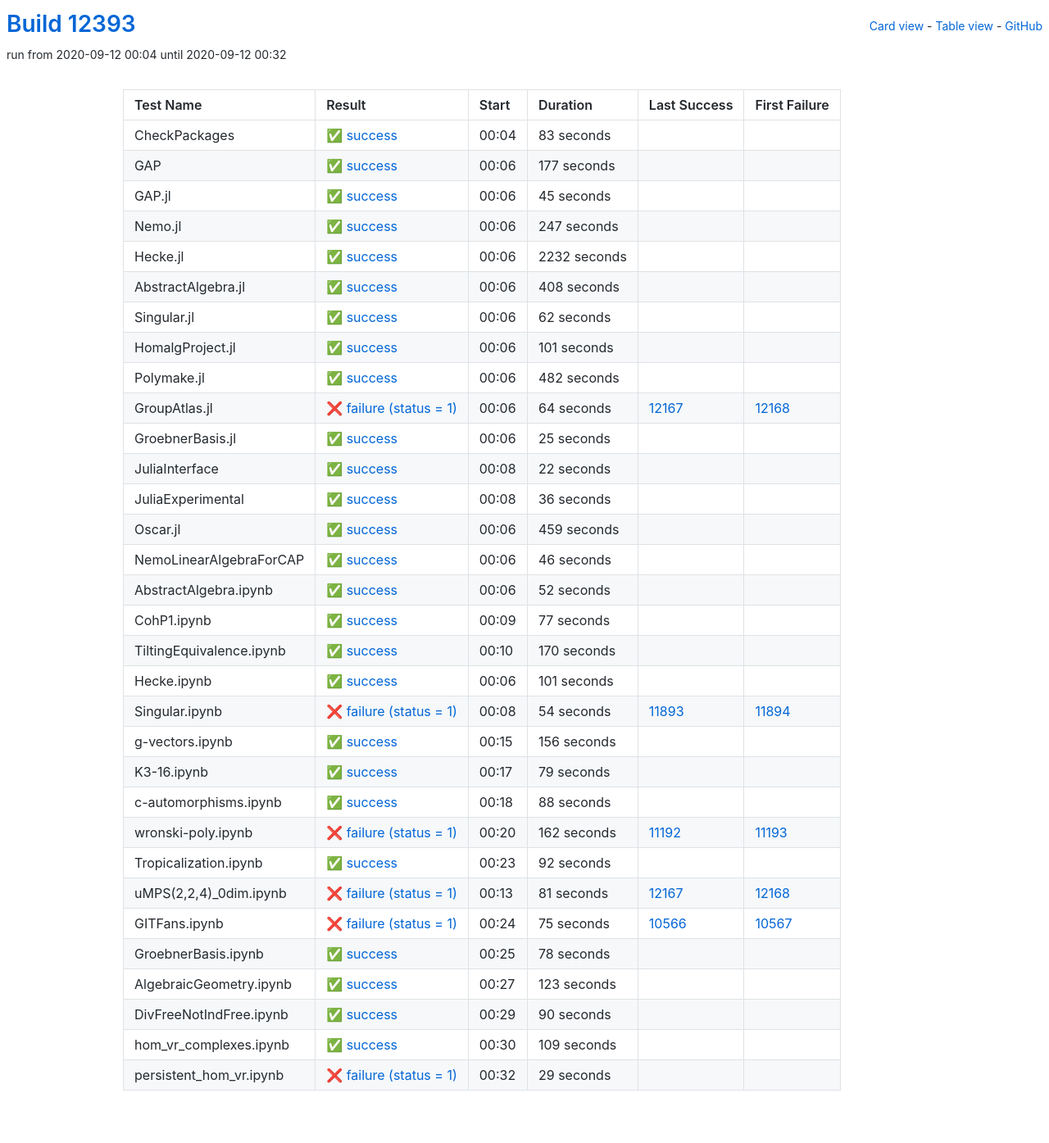
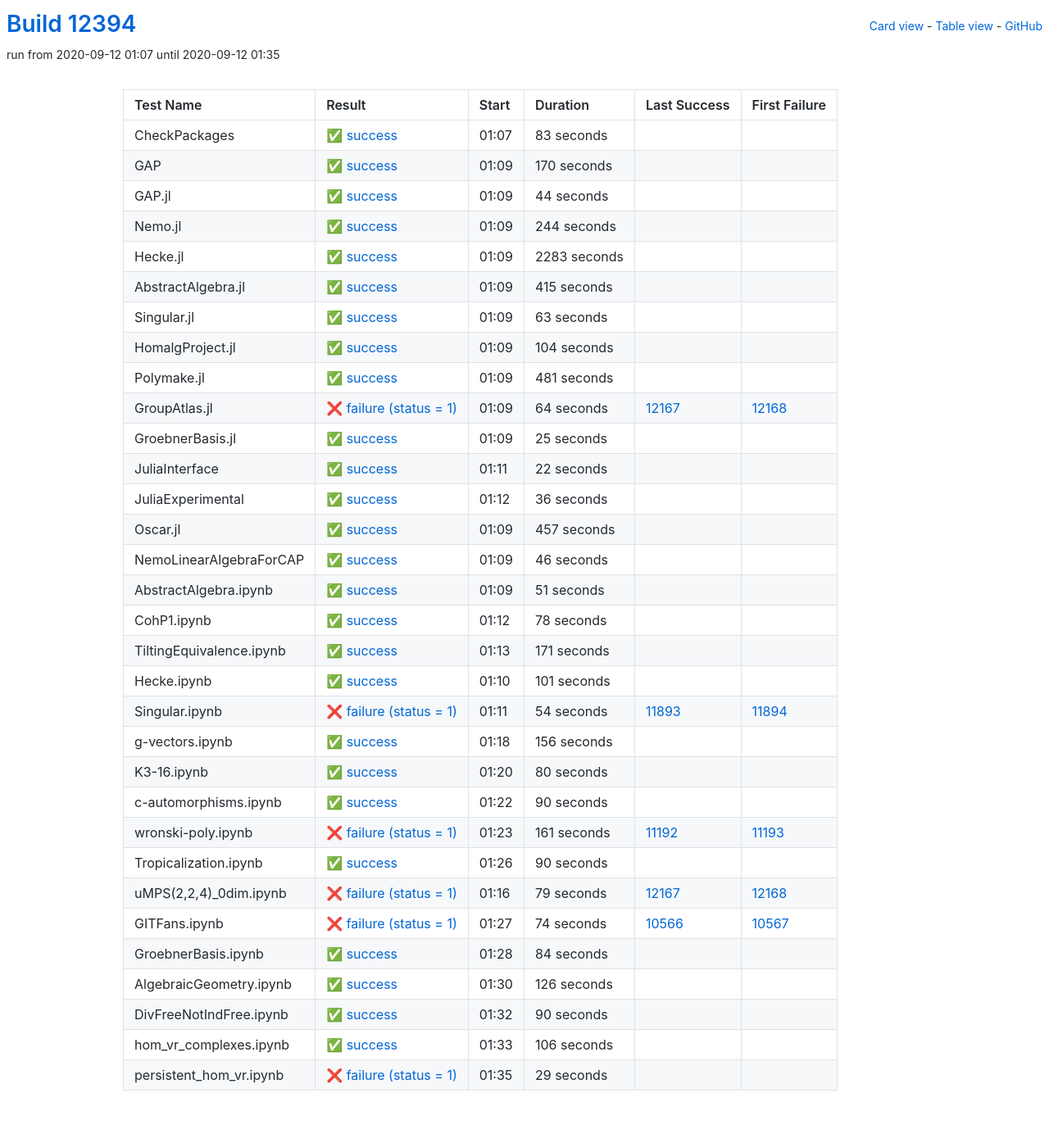
Before and after one commit to oscar-system/oscar-ci-status, a Jekyll site: the page built from table.html, in a window 1280 px wide. Shown: the whole page at 82% size. Built offline with Jekyll 4.4.1, drawn with Linux system fonts in a browser that asks for light colours.

Commit message:
Build #12394

```diff
--- a/_data/ci.yml
+++ b/_data/ci.yml
@@ -1,6 +1,6 @@
 ---
-build: 12393
-build_url: https://oscarci.mathematik.uni-kl.de/job/oscar/12393/
+build: 12394
+build_url: https://oscarci.mathematik.uni-kl.de/job/oscar/12394/
 job: oscar
 organization: oscar-system
 repo: oscar-ci-status
@@ -8,8 +8,8 @@
 tests:
 - name: CheckPackages
   id: checkpackages
-  log: https://oscarci.mathematik.uni-kl.de/job/oscar/12393/artifact/logs/build-12393/CheckPackages.log
-  start: 2020-09-12 00:04
+  log: https://oscarci.mathematik.uni-kl.de/job/oscar/12394/artifact/logs/build-12394/CheckPackages.log
+  start: 2020-09-12 01:07
   success: true
   exitcode: 0
   status: success
@@ -20,104 +20,104 @@
   first_failure_url:
 - name: GAP
   id: gap
-  log: https://oscarci.mathematik.uni-kl.de/job/oscar/12393/artifact/logs/build-12393/GAP.log
-  start: 2020-09-12 00:06
+  log: https://oscarci.mathematik.uni-kl.de/job/oscar/12394/artifact/logs/build-12394/GAP.log
+  start: 2020-09-12 01:09
   success: true
   exitcode: 0
   status: success
-  duration: 177
+  duration: 170
   last_success: false
   last_success_url:
   first_failure: false
   first_failure_url:
 - name: GAP.jl
   id: gap-jl
-  log: https://oscarci.mathematik.uni-kl.de/job/oscar/12393/artifact/logs/build-12393/GAP.jl.log
-  start: 2020-09-12 00:06
+  log: https://oscarci.mathematik.uni-kl.de/job/oscar/12394/artifact/logs/build-12394/GAP.jl.log
+  start: 2020-09-12 01:09
   success: true
   exitcode: 0
   status: success
-  duration: 45
+  duration: 44
   last_success: false
   last_success_url:
   first_failure: false
   first_failure_url:
 - name: Nemo.jl
   id: nemo-jl
-  log: https://oscarci.mathematik.uni-kl.de/job/oscar/12393/artifact/logs/build-12393/Nemo.jl.log
-  start: 2020-09-12 00:06
+  log: https://oscarci.mathematik.uni-kl.de/job/oscar/12394/artifact/logs/build-12394/Nemo.jl.log
+  start: 2020-09-12 01:09
   success: true
   exitcode: 0
   status: success
-  duration: 247
+  duration: 244
   last_success: false
   last_success_url:
   first_failure: false
   first_failure_url:
 - name: Hecke.jl
   id: hecke-jl
-  log: https://oscarci.mathematik.uni-kl.de/job/oscar/12393/artifact/logs/build-12393/Hecke.jl.log
-  start: 2020-09-12 00:06
+  log: https://oscarci.mathematik.uni-kl.de/job/oscar/12394/artifact/logs/build-12394/Hecke.jl.log
+  start: 2020-09-12 01:09
   success: true
   exitcode: 0
   status: success
-  duration: 2232
+  duration: 2283
   last_success: false
   last_success_url:
   first_failure: false
   first_failure_url:
 - name: AbstractAlgebra.jl
   id: abstractalgebra-jl
-  log: https://oscarci.mathematik.uni-kl.de/job/oscar/12393/artifact/logs/build-12393/AbstractAlgebra.jl.log
-  start: 2020-09-12 00:06
+  log: https://oscarci.mathematik.uni-kl.de/job/oscar/12394/artifact/logs/build-12394/AbstractAlgebra.jl.log
+  start: 2020-09-12 01:09
   success: true
   exitcode: 0
   status: success
-  duration: 408
+  duration: 415
   last_success: false
   last_success_url:
   first_failure: false
   first_failure_url:
 - name: Singular.jl
   id: singular-jl
-  log: https://oscarci.mathematik.uni-kl.de/job/oscar/12393/artifact/logs/build-12393/Singular.jl.log
-  start: 2020-09-12 00:06
+  log: https://oscarci.mathematik.uni-kl.de/job/oscar/12394/artifact/logs/build-12394/Singular.jl.log
+  start: 2020-09-12 01:09
   success: true
   exitcode: 0
   status: success
-  duration: 62
+  duration: 63
   last_success: false
   last_success_url:
   first_failure: false
   first_failure_url:
 - name: HomalgProject.jl
   id: homalgproject-jl
-  log: https://oscarci.mathematik.uni-kl.de/job/oscar/12393/artifact/logs/build-12393/HomalgProject.jl.log
-  start: 2020-09-12 00:06
+  log: https://oscarci.mathematik.uni-kl.de/job/oscar/12394/artifact/logs/build-12394/HomalgProject.jl.log
+  start: 2020-09-12 01:09
   success: true
   exitcode: 0
   status: success
-  duration: 101
+  duration: 104
   last_success: false
   last_success_url:
   first_failure: false
   first_failure_url:
 - name: Polymake.jl
   id: polymake-jl
-  log: https://oscarci.mathematik.uni-kl.de/job/oscar/12393/artifact/logs/build-12393/Polymake.jl.log
-  start: 2020-09-12 00:06
+  log: https://oscarci.mathematik.uni-kl.de/job/oscar/12394/artifact/logs/build-12394/Polymake.jl.log
+  start: 2020-09-12 01:09
   success: true
   exitcode: 0
   status: success
-  duration: 482
+  duration: 481
   last_success: false
   last_success_url:
   first_failure: false
   first_failure_url:
 - name: GroupAtlas.jl
   id: groupatlas-jl
-  log: https://oscarci.mathematik.uni-kl.de/job/oscar/12393/artifact/logs/build-12393/GroupAtlas.jl.log
-  start: 2020-09-12 00:06
+  log: https://oscarci.mathematik.uni-kl.de/job/oscar/12394/artifact/logs/build-12394/GroupAtlas.jl.log
+  start: 2020-09-12 01:09
   success: false
   exitcode: 1
   status: failure
@@ -128,8 +128,8 @@
   first_failure_url: https://oscarci.mathematik.uni-kl.de/job/oscar/12168/
 - name: GroebnerBasis.jl
   id: groebnerbasis-jl
-  log: https://oscarci.mathematik.uni-kl.de/job/oscar/12393/artifact/logs/build-12393/GroebnerBasis.jl.log
-  start: 2020-09-12 00:06
+  log: https://oscarci.mathematik.uni-kl.de/job/oscar/12394/artifact/logs/build-12394/GroebnerBasis.jl.log
+  start: 2020-09-12 01:09
   success: true
   exitcode: 0
   status: success
@@ -140,8 +140,8 @@
   first_failure_url:
 - name: JuliaInterface
   id: juliainterface
-  log: https://oscarci.mathematik.uni-kl.de/job/oscar/12393/artifact/logs/build-12393/JuliaInterface.log
-  start: 2020-09-12 00:08
+  log: https://oscarci.mathematik.uni-kl.de/job/oscar/12394/artifact/logs/build-12394/JuliaInterface.log
+  start: 2020-09-12 01:11
   success: true
   exitcode: 0
   status: success
@@ -152,8 +152,8 @@
   first_failure_url:
 - name: JuliaExperimental
   id: juliaexperimental
-  log: https://oscarci.mathematik.uni-kl.de/job/oscar/12393/artifact/logs/build-12393/JuliaExperimental.log
-  start: 2020-09-12 00:08
+  log: https://oscarci.mathematik.uni-kl.de/job/oscar/12394/artifact/logs/build-12394/JuliaExperimental.log
+  start: 2020-09-12 01:12
   success: true
   exitcode: 0
   status: success
@@ -164,20 +164,20 @@
   first_failure_url:
 - name: Oscar.jl
   id: oscar-jl
-  log: https://oscarci.mathematik.uni-kl.de/job/oscar/12393/artifact/logs/build-12393/Oscar.jl.log
-  start: 2020-09-12 00:06
+  log: https://oscarci.mathematik.uni-kl.de/job/oscar/12394/artifact/logs/build-12394/Oscar.jl.log
+  start: 2020-09-12 01:09
   success: true
   exitcode: 0
   status: success
-  duration: 459
+  duration: 457
   last_success: false
   last_success_url:
   first_failure: false
   first_failure_url:
 - name: NemoLinearAlgebraForCAP
   id: nemolinearalgebraforcap
-  log: https://oscarci.mathematik.uni-kl.de/job/oscar/12393/artifact/logs/build-12393/NemoLinearAlgebraForCAP.log
-  start: 2020-09-12 00:06
+  log: https://oscarci.mathematik.uni-kl.de/job/oscar/12394/artifact/logs/build-12394/NemoLinearAlgebraForCAP.log
+  start: 2020-09-12 01:09
   success: true
   exitcode: 0
   status: success
@@ -188,44 +188,44 @@
   first_failure_url:
 - name: AbstractAlgebra.ipynb
   id: abstractalgebra-ipynb
-  log: https://oscarci.mathematik.uni-kl.de/job/oscar/12393/artifact/logs/build-12393/AbstractAlgebra.ipynb.log
-  start: 2020-09-12 00:06
+  log: https://oscarci.mathematik.uni-kl.de/job/oscar/12394/artifact/logs/build-12394/AbstractAlgebra.ipynb.log
+  start: 2020-09-12 01:09
   success: true
   exitcode: 0
   status: success
-  duration: 52
+  duration: 51
   last_success: false
   last_success_url:
   first_failure: false
   first_failure_url:
 - name: CohP1.ipynb
   id: cohp1-ipynb
-  log: https://oscarci.mathematik.uni-kl.de/job/oscar/12393/artifact/logs/build-12393/CohP1.ipynb.log
-  start: 2020-09-12 00:09
+  log: https://oscarci.mathematik.uni-kl.de/job/oscar/12394/artifact/logs/build-12394/CohP1.ipynb.log
+  start: 2020-09-12 01:12
   success: true
   exitcode: 0
   status: success
-  duration: 77
+  duration: 78
   last_success: false
   last_success_url:
   first_failure: false
   first_failure_url:
 - name: TiltingEquivalence.ipynb
   id: tiltingequivalence-ipynb
-  log: https://oscarci.mathematik.uni-kl.de/job/oscar/12393/artifact/logs/build-12393/TiltingEquivalence.ipynb.log
-  start: 2020-09-12 00:10
+  log: https://oscarci.mathematik.uni-kl.de/job/oscar/12394/artifact/logs/build-12394/TiltingEquivalence.ipynb.log
+  start: 2020-09-12 01:13
   success: true
   exitcode: 0
   status: success
-  duration: 170
+  duration: 171
   last_success: false
   last_success_url:
   first_failure: false
   first_failure_url:
 - name: Hecke.ipynb
   id: hecke-ipynb
-  log: https://oscarci.mathematik.uni-kl.de/job/oscar/12393/artifact/logs/build-12393/Hecke.ipynb.log
-  start: 2020-09-12 00:06
+  log: https://oscarci.mathematik.uni-kl.de/job/oscar/12394/artifact/logs/build-12394/Hecke.ipynb.log
+  start: 2020-09-12 01:10
   success: true
   exitcode: 0
   status: success
@@ -236,8 +236,8 @@
   first_failure_url:
 - name: Singular.ipynb
   id: singular-ipynb
-  log: https://oscarci.mathematik.uni-kl.de/job/oscar/12393/artifact/logs/build-12393/Singular.ipynb.log
-  start: 2020-09-12 00:08
+  log: https://oscarci.mathematik.uni-kl.de/job/oscar/12394/artifact/logs/build-12394/Singular.ipynb.log
+  start: 2020-09-12 01:11
   success: false
   exitcode: 1
   status: failure
@@ -248,8 +248,8 @@
   first_failure_url: https://oscarci.mathematik.uni-kl.de/job/oscar/11894/
 - name: g-vectors.ipynb
   id: g-vectors-ipynb
-  log: https://oscarci.mathematik.uni-kl.de/job/oscar/12393/artifact/logs/build-12393/g-vectors.ipynb.log
-  start: 2020-09-12 00:15
+  log: https://oscarci.mathematik.uni-kl.de/job/oscar/12394/artifact/logs/build-12394/g-vectors.ipynb.log
+  start: 2020-09-12 01:18
   success: true
   exitcode: 0
   status: success
@@ -260,104 +260,104 @@
   first_failure_url:
 - name: K3-16.ipynb
   id: k3-16-ipynb
-  log: https://oscarci.mathematik.uni-kl.de/job/oscar/12393/artifact/logs/build-12393/K3-16.ipynb.log
-  start: 2020-09-12 00:17
+  log: https://oscarci.mathematik.uni-kl.de/job/oscar/12394/artifact/logs/build-12394/K3-16.ipynb.log
+  start: 2020-09-12 01:20
   success: true
   exitcode: 0
   status: success
-  duration: 79
+  duration: 80
   last_success: false
   last_success_url:
   first_failure: false
   first_failure_url:
 - name: c-automorphisms.ipynb
   id: c-automorphisms-ipynb
-  log: https://oscarci.mathematik.uni-kl.de/job/oscar/12393/artifact/logs/build-12393/c-automorphisms.ipynb.log
-  start: 2020-09-12 00:18
+  log: https://oscarci.mathematik.uni-kl.de/job/oscar/12394/artifact/logs/build-12394/c-automorphisms.ipynb.log
+  start: 2020-09-12 01:22
   success: true
   exitcode: 0
   status: success
-  duration: 88
+  duration: 90
   last_success: false
   last_success_url:
   first_failure: false
   first_failure_url:
 - name: wronski-poly.ipynb
   id: wronski-poly-ipynb
-  log: https://oscarci.mathematik.uni-kl.de/job/oscar/12393/artifact/logs/build-12393/wronski-poly.ipynb.log
-  start: 2020-09-12 00:20
+  log: https://oscarci.mathematik.uni-kl.de/job/oscar/12394/artifact/logs/build-12394/wronski-poly.ipynb.log
+  start: 2020-09-12 01:23
   success: false
   exitcode: 1
   status: failure
-  duration: 162
+  duration: 161
   last_success: 11192
   last_success_url: https://oscarci.mathematik.uni-kl.de/job/oscar/11192/
   first_failure: 11193
   first_failure_url: https://oscarci.mathematik.uni-kl.de/job/oscar/11193/
 - name: Tropicalization.ipynb
   id: tropicalization-ipynb
-  log: https://oscarci.mathematik.uni-kl.de/job/oscar/12393/artifact/logs/build-12393/Tropicalization.ipynb.log
-  start: 2020-09-12 00:23
+  log: https://oscarci.mathematik.uni-kl.de/job/oscar/12394/artifact/logs/build-12394/Tropicalization.ipynb.log
+  start: 2020-09-12 01:26
   success: true
   exitcode: 0
   status: success
-  duration: 92
+  duration: 90
   last_success: false
   last_success_url:
   first_failure: false
   first_failure_url:
 - name: uMPS(2,2,4)_0dim.ipynb
   id: umps-2-2-4-0dim-ipynb
-  log: https://oscarci.mathematik.uni-kl.de/job/oscar/12393/artifact/logs/build-12393/uMPS-2-2-4-_0dim.ipynb.log
-  start: 2020-09-12 00:13
+  log: https://oscarci.mathematik.uni-kl.de/job/oscar/12394/artifact/logs/build-12394/uMPS-2-2-4-_0dim.ipynb.log
+  start: 2020-09-12 01:16
   success: false
   exitcode: 1
   status: failure
-  duration: 81
+  duration: 79
   last_success: 12167
   last_success_url: https://oscarci.mathematik.uni-kl.de/job/oscar/12167/
   first_failure: 12168
   first_failure_url: https://oscarci.mathematik.uni-kl.de/job/oscar/12168/
 - name: GITFans.ipynb
   id: gitfans-ipynb
-  log: https://oscarci.mathematik.uni-kl.de/job/oscar/12393/artifact/logs/build-12393/GITFans.ipynb.log
-  start: 2020-09-12 00:24
+  log: https://oscarci.mathematik.uni-kl.de/job/oscar/12394/artifact/logs/build-12394/GITFans.ipynb.log
+  start: 2020-09-12 01:27
   success: false
   exitcode: 1
   status: failure
-  duration: 75
+  duration: 74
   last_success: 10566
   last_success_url: https://oscarci.mathematik.uni-kl.de/job/oscar/10566/
   first_failure: 10567
   first_failure_url: https://oscarci.mathematik.uni-kl.de/job/oscar/10567/
 - name: GroebnerBasis.ipynb
   id: groebnerbasis-ipynb
-  log: https://oscarci.mathematik.uni-kl.de/job/oscar/12393/artifact/logs/build-12393/GroebnerBasis.ipynb.log
-  start: 2020-09-12 00:25
+  log: https://oscarci.mathematik.uni-kl.de/job/oscar/12394/artifact/logs/build-12394/GroebnerBasis.ipynb.log
+  start: 2020-09-12 01:28
   success: true
   exitcode: 0
   status: success
-  duration: 78
+  duration: 84
   last_success: false
   last_success_url:
   first_failure: false
   first_failure_url:
 - name: AlgebraicGeometry.ipynb
   id: algebraicgeometry-ipynb
-  log: https://oscarci.mathematik.uni-kl.de/job/oscar/12393/artifact/logs/build-12393/AlgebraicGeometry.ipynb.log
-  start: 2020-09-12 00:27
+  log: https://oscarci.mathematik.uni-kl.de/job/oscar/12394/artifact/logs/build-12394/AlgebraicGeometry.ipynb.log
+  start: 2020-09-12 01:30
   success: true
   exitcode: 0
   status: success
-  duration: 123
+  duration: 126
   last_success: false
   last_success_url:
   first_failure: false
   first_failure_url:
 - name: DivFreeNotIndFree.ipynb
   id: divfreenotindfree-ipynb
-  log: https://oscarci.mathematik.uni-kl.de/job/oscar/12393/artifact/logs/build-12393/DivFreeNotIndFree.ipynb.log
-  start: 2020-09-12 00:29
+  log: https://oscarci.mathematik.uni-kl.de/job/oscar/12394/artifact/logs/build-12394/DivFreeNotIndFree.ipynb.log
+  start: 2020-09-12 01:32
   success: true
   exitcode: 0
   status: success
@@ -368,20 +368,20 @@
   first_failure_url:
 - name: hom_vr_complexes.ipynb
   id: hom-vr-complexes-ipynb
-  log: https://oscarci.mathematik.uni-kl.de/job/oscar/12393/artifact/logs/build-12393/hom_vr_complexes.ipynb.log
-  start: 2020-09-12 00:30
+  log: https://oscarci.mathematik.uni-kl.de/job/oscar/12394/artifact/logs/build-12394/hom_vr_complexes.ipynb.log
+  start: 2020-09-12 01:33
   success: true
   exitcode: 0
   status: success
-  duration: 109
+  duration: 106
   last_success: false
   last_success_url:
   first_failure: false
   first_failure_url:
 - name: persistent_hom_vr.ipynb
   id: persistent-hom-vr-ipynb
-  log: https://oscarci.mathematik.uni-kl.de/job/oscar/12393/artifact/logs/build-12393/persistent_hom_vr.ipynb.log
-  start: 2020-09-12 00:32
+  log: https://oscarci.mathematik.uni-kl.de/job/oscar/12394/artifact/logs/build-12394/persistent_hom_vr.ipynb.log
+  start: 2020-09-12 01:35
   success: false
   exitcode: 1
   status: failure
```
Also changed, not shown: README.md.
